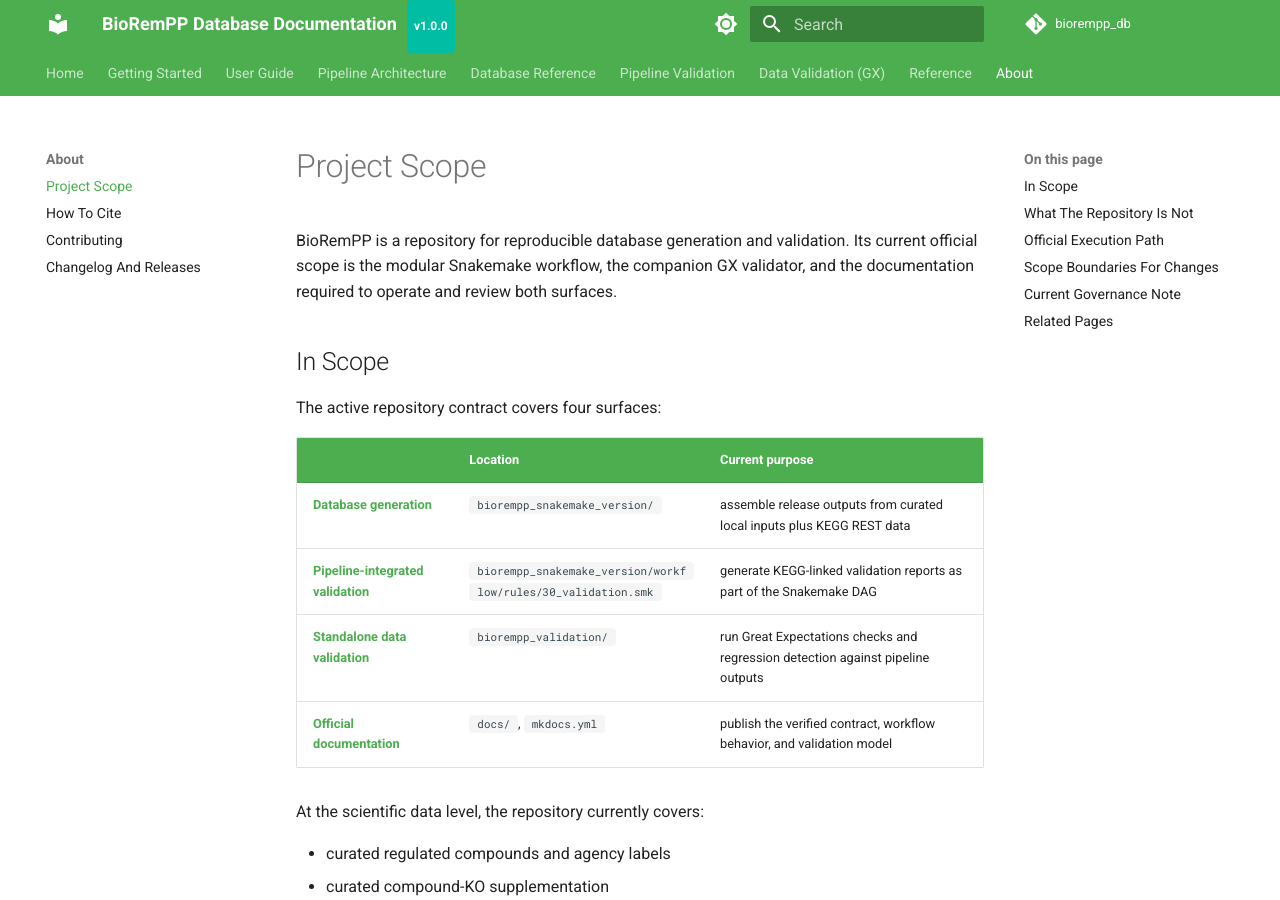
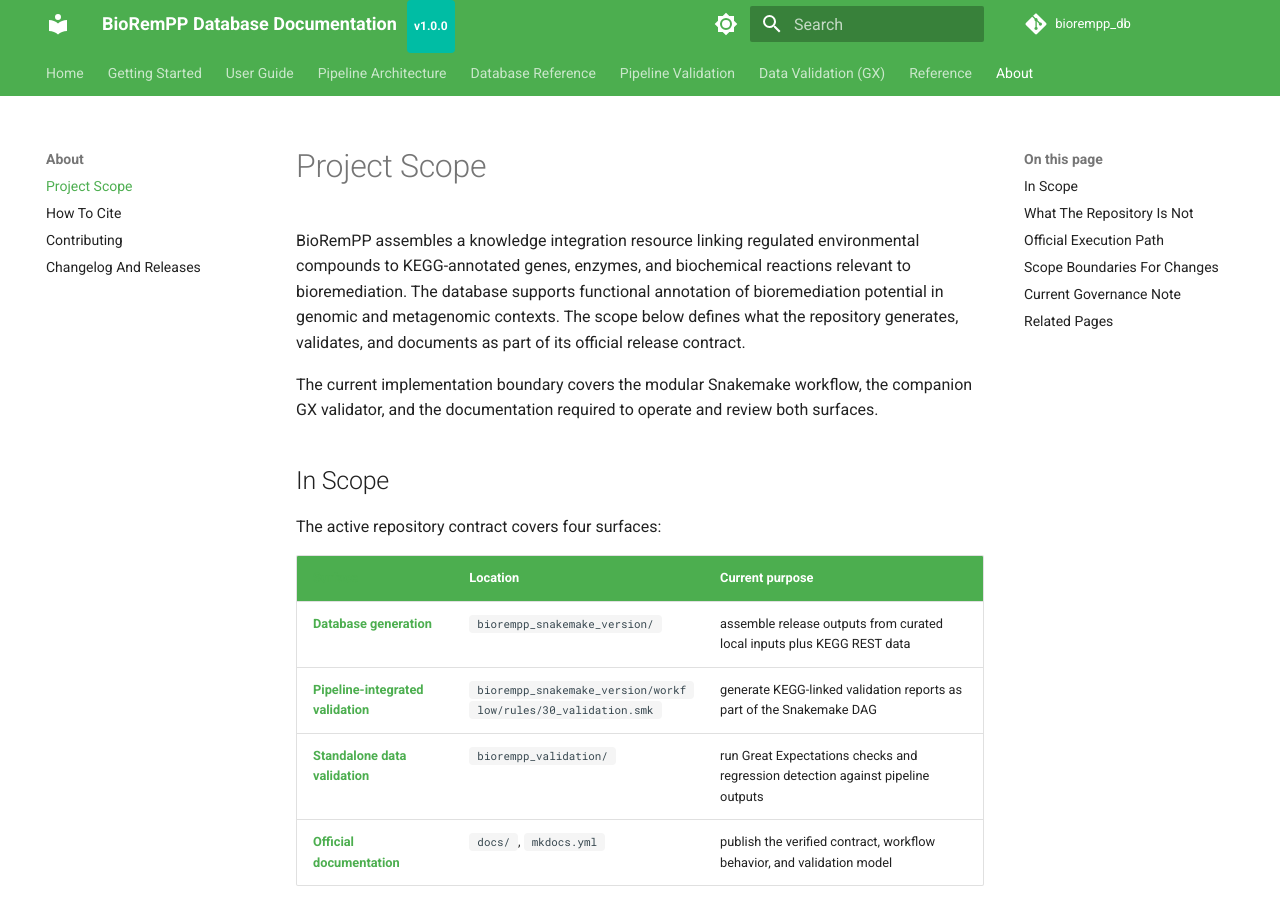
Before and after one commit to BioRemPP/biorempp_db, an MkDocs documentation site: the page built from docs/about/project-scope.md, in a window 1280 px wide and 900 px high. Built offline with MkDocs 1.6.1 and Material for MkDocs 9.7.7, drawn with Linux system fonts in a browser that asks for light colours; comment, search, counter and statistics services are not loaded; the version menu is left out.

Commit message:
docs(about): add scientific context paragraph to project-scope

```diff
--- a/docs/about/project-scope.md
+++ b/docs/about/project-scope.md
@@ -15,7 +15,9 @@
 
 # Project Scope
 
-BioRemPP is a repository for reproducible database generation and validation. Its current official scope is the modular Snakemake workflow, the companion GX validator, and the documentation required to operate and review both surfaces.
+BioRemPP assembles a knowledge integration resource linking regulated environmental compounds to KEGG-annotated genes, enzymes, and biochemical reactions relevant to bioremediation. The database supports functional annotation of bioremediation potential in genomic and metagenomic contexts. The scope below defines what the repository generates, validates, and documents as part of its official release contract.
+
+The current implementation boundary covers the modular Snakemake workflow, the companion GX validator, and the documentation required to operate and review both surfaces.
 
 ## In Scope
 
```
